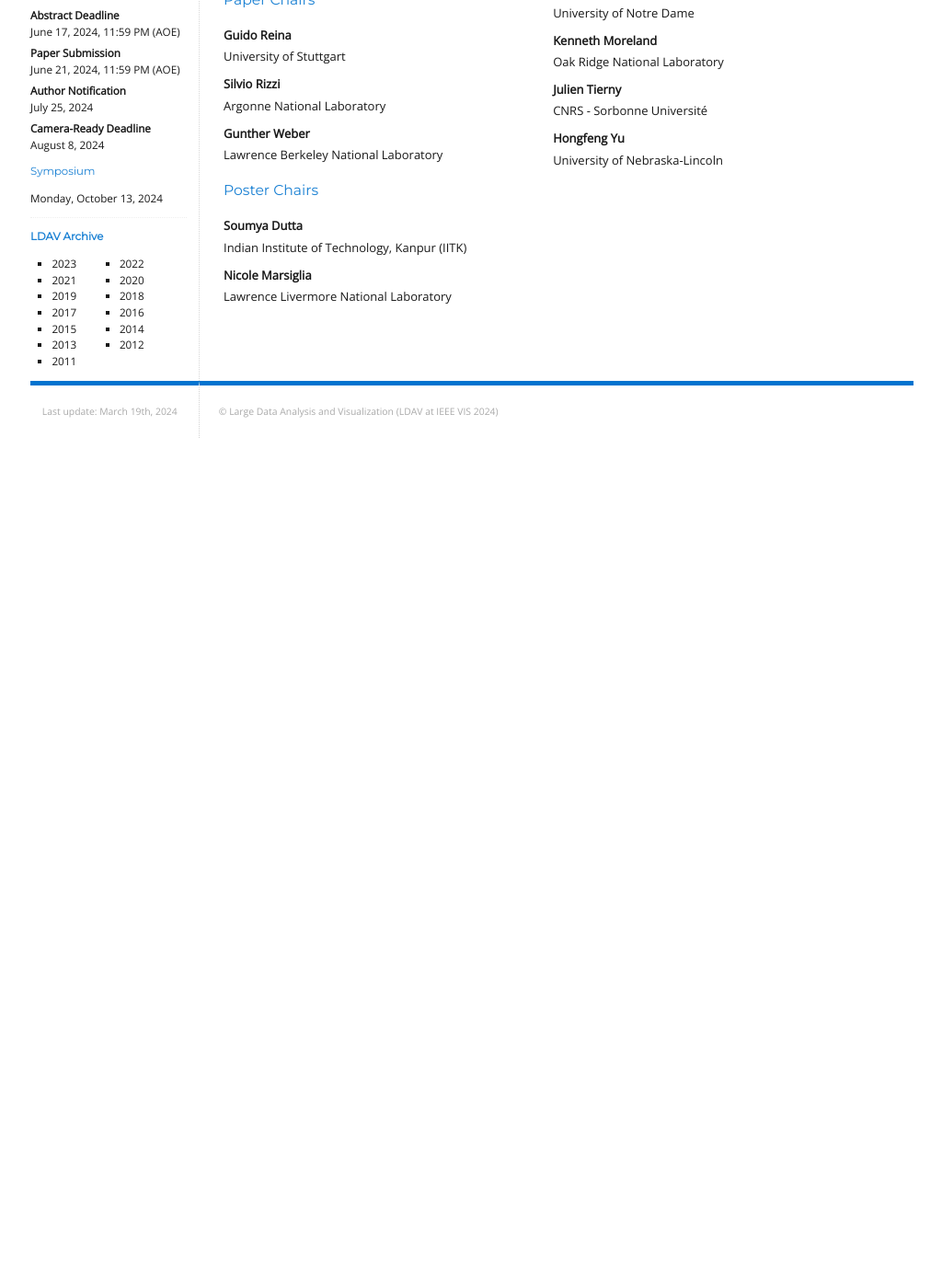
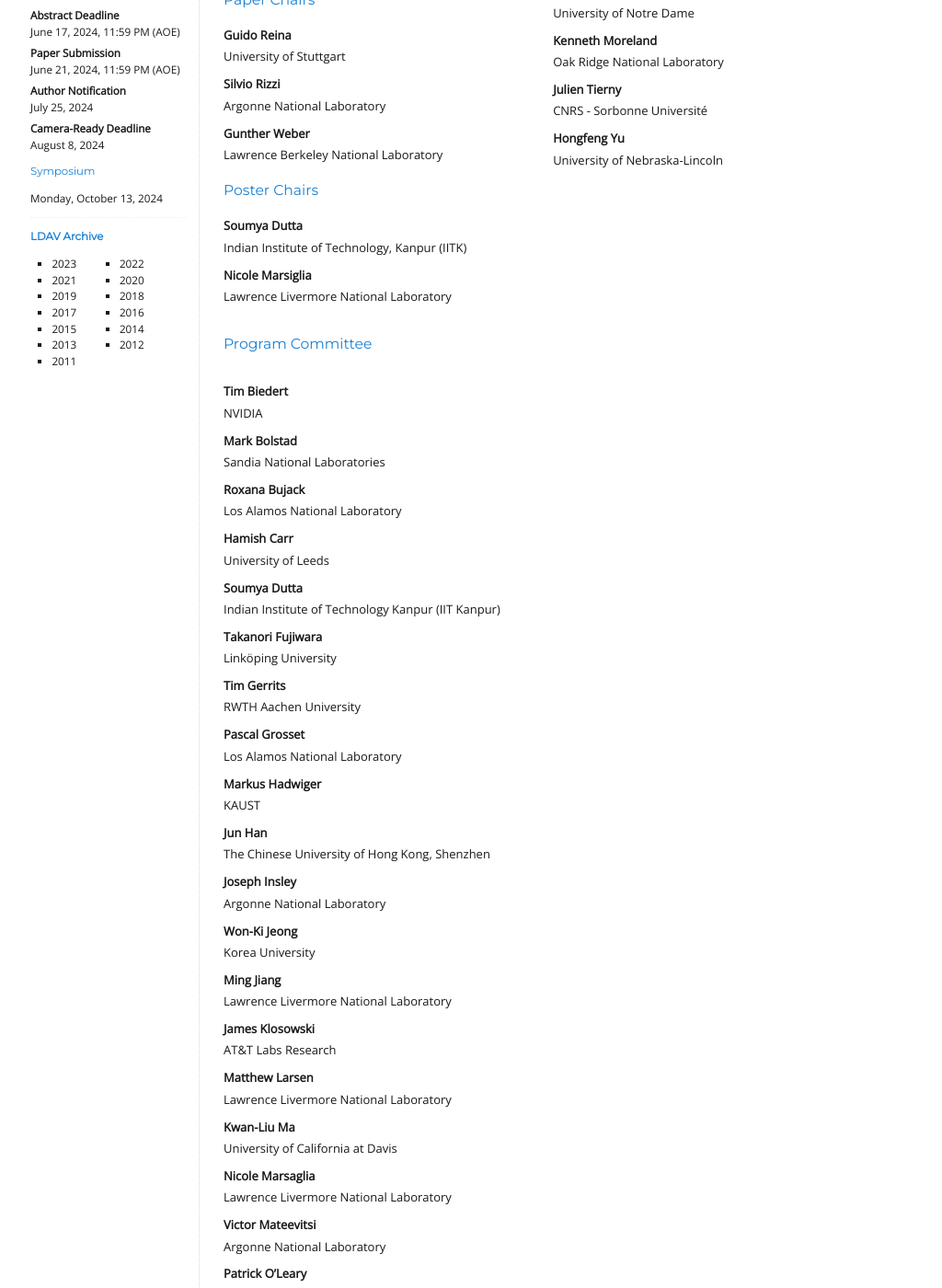
Before and after one commit to LDAV-Symposium/2024, a Jekyll site: the page built from _pages/organization.md, in a window 1280 px wide and 1400 px high, scrolled down 448 px. Shown: the whole window at 92% size, without its empty margins (127-1151 px from the left). Built offline with Jekyll 4.4.1, drawn with Linux system fonts in a browser that asks for light colours; before the commit the page ends 937 px from its top, so only the background shows below that; some of the changed text lies outside the part shown.

Commit message:
Update program committee

```diff
--- a/_pages/organization.md
+++ b/_pages/organization.md
@@ -60,14 +60,12 @@ Hongfeng Yu
 
 </div>
 
-<!--
-
 ## Program Committee
 
 <div class="left">
 
-Wes Bethel
-: San Francisco State University
+Tim Biedert
+: NVIDIA
 
 Mark Bolstad
 : Sandia National Laboratories
@@ -78,29 +76,26 @@ Roxana Bujack
 Hamish Carr
 : University of Leeds
 
-Warren Davis IV
-: Sandia National Laboratories
-
 Soumya Dutta
-: Indian Institute of Technology, Kanpur (IITK)
+: Indian Institute of Technology Kanpur (IIT Kanpur)
 
 Takanori Fujiwara
 : Linköping University
 
-Kelly Gaither
-: Texas Advanced Computing Center
-
 Tim Gerrits
 : RWTH Aachen University
 
-Hanqi Guo
-: The Ohio State University
+Pascal Grosset
+: Los Alamos National Laboratory
 
 Markus Hadwiger
-: King Abdullah University of Science and Technology
+: KAUST
 
 Jun Han
-: The Chinese University of Hong Kong
+: The Chinese University of Hong Kong, Shenzhen
+
+Joseph Insley
+: Argonne National Laboratory
 
 Won-Ki Jeong
 : Korea University
@@ -111,29 +106,29 @@ Ming Jiang
 James Klosowski
 : AT&T Labs Research
 
-</div>
-<div class="right">
-
-Aaron Knoll
-: Advanced Micro Devices
+Matthew Larsen
+: Lawrence Livermore National Laboratory
 
 Kwan-Liu Ma
 : University of California at Davis
 
+Nicole Marsaglia
+: Lawrence Livermore National Laboratory
+
 Victor Mateevitsi
 : Argonne National Laboratory
 
-Patrick O'Leary
-: Kitware
+Patrick	O'Leary
+: Kitware, Inc.
 
-John Pratchett
+Hyungman Park
+: Apple
+
+John Patchett
 : Los Alamos National Laboratory
 
 David Pugmire
 : Oak Ridge National Laboratory
-
-Bruno Raffin
-: INRIA
 
 David Rogers
 : Los Alamos National Laboratory
@@ -142,22 +137,25 @@ Filip Sadlo
 : Heidelberg University
 
 Sudhanshu Sane
-: Luminary Cloud
+: University of Oregon
+
+Andrea Schnorr
+: RPTU Kaiserslautern-Landau
 
 Timothy Shead
 : Sandia National Laboratories
 
-Han-Wei Shen
-: The Ohio State University
+David Thompson
+: Kitware, Inc.
 
-David Thompson
-: Kitware
+Terece Turton
+: Los Alamos National Laboratory
 
 Will Usher
-: Intel
+: Luminary Cloud
 
-Tom Vierjahn
-: Westphalian University of Applied Sciences
+Qi Wu
+: University of California, Davis
 
 </div>
 -->
```
